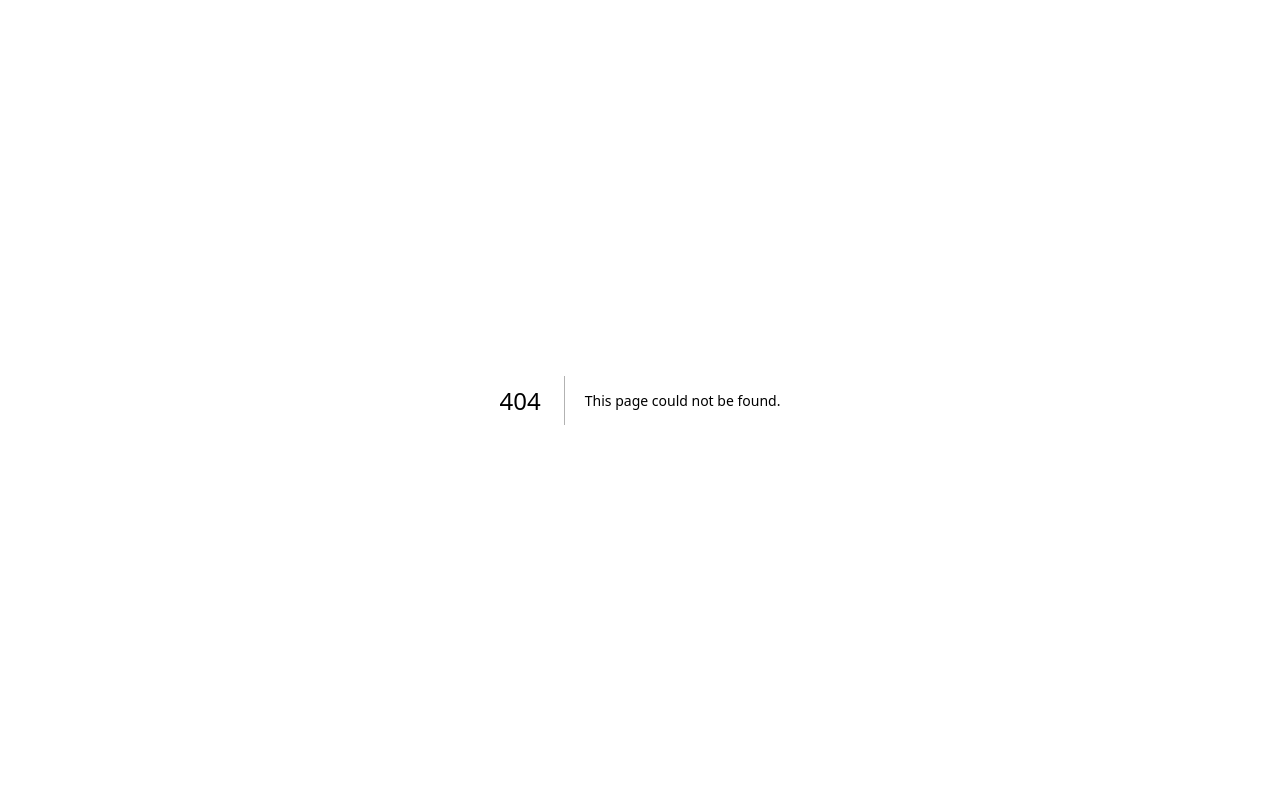
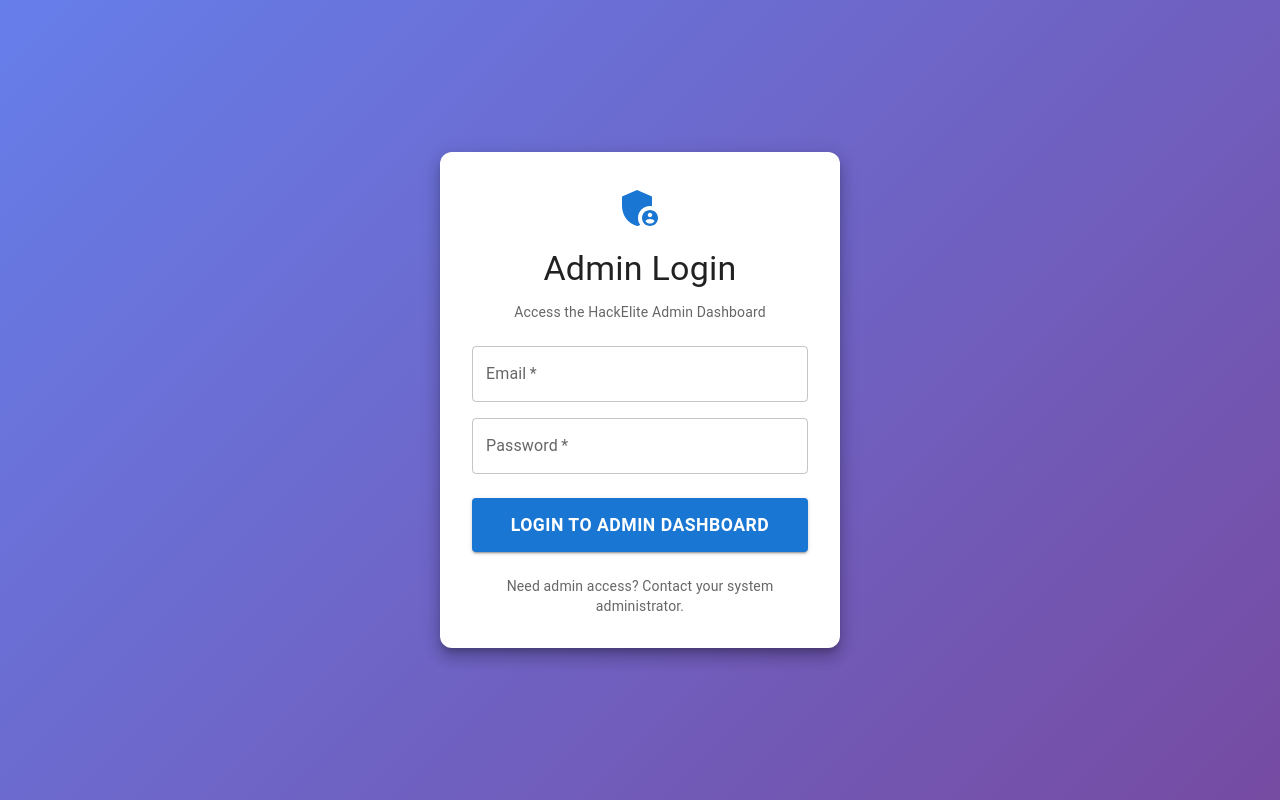
Before and after one commit to Nipun-Yasas/BinaryBandits_hackelite2.0, a Next.js app: page /admin-login in a window 1280 px wide. Before the commit this address had no page. Built offline with nearby package versions, Linux system fonts and the light colour scheme; what @mui/material-nextjs, @toolpad/core would draw is missing.

Commit message:
create_page.tsx

```diff
--- /dev/null
+++ b/src/app/admin-login/page.tsx
@@ -0,0 +1,152 @@
+"use client";
+
+import React, { useState } from "react";
+import {
+  Box,
+  Card,
+  CardContent,
+  TextField,
+  Button,
+  Typography,
+  Alert,
+  CircularProgress,
+  Paper,
+} from "@mui/material";
+import { AdminPanelSettings as AdminIcon } from "@mui/icons-material";
+import { useRouter } from "next/navigation";
+
+export default function AdminLoginPage() {
+  const [email, setEmail] = useState("");
+  const [password, setPassword] = useState("");
+  const [loading, setLoading] = useState(false);
+  const [error, setError] = useState("");
+  const router = useRouter();
+
+  const handleLogin = async (e: React.FormEvent) => {
+    e.preventDefault();
+    setLoading(true);
+    setError("");
+
+    try {
+      const response = await fetch("/api/auth/admin-login", {
+        method: "POST",
+        headers: {
+          "Content-Type": "application/json",
+        },
+        body: JSON.stringify({ email, password }),
+      });
+
+      if (response.ok) {
+        router.push("/admin");
+      } else {
+        const data = await response.json();
+        setError(data.error || "Login failed");
+      }
+    } catch (err) {
+      setError("Network error. Please try again.");
+    } finally {
+      setLoading(false);
+    }
+  };
+
+  return (
+    <Box
+      sx={{
+        minHeight: "100vh",
+        display: "flex",
+        alignItems: "center",
+        justifyContent: "center",
+        background: "linear-gradient(135deg, #667eea 0%, #764ba2 100%)",
+        p: 2,
+      }}
+    >
+      <Paper
+        elevation={10}
+        sx={{
+          maxWidth: 400,
+          width: "100%",
+          p: 4,
+          borderRadius: 3,
+        }}
+      >
+        <Box
+          sx={{
+            display: "flex",
+            flexDirection: "column",
+            alignItems: "center",
+            mb: 3,
+          }}
+        >
+          <AdminIcon
+            sx={{
+              fontSize: 48,
+              color: "primary.main",
+              mb: 2,
+            }}
+          />
+          <Typography variant="h4" component="h1" gutterBottom>
+            Admin Login
+          </Typography>
+          <Typography variant="body2" color="text.secondary" textAlign="center">
+            Access the HackElite Admin Dashboard
+          </Typography>
+        </Box>
+
+        {error && (
+          <Alert severity="error" sx={{ mb: 2 }}>
+            {error}
+          </Alert>
+        )}
+
+        <Box component="form" onSubmit={handleLogin}>
+          <TextField
+            fullWidth
+            label="Email"
+            type="email"
+            value={email}
+            onChange={(e) => setEmail(e.target.value)}
+            required
+            sx={{ mb: 2 }}
+            variant="outlined"
+          />
+
+          <TextField
+            fullWidth
+            label="Password"
+            type="password"
+            value={password}
+            onChange={(e) => setPassword(e.target.value)}
+            required
+            sx={{ mb: 3 }}
+            variant="outlined"
+          />
+
+          <Button
+            type="submit"
+            fullWidth
+            variant="contained"
+            size="large"
+            disabled={loading}
+            sx={{
+              py: 1.5,
+              fontSize: "1.1rem",
+              fontWeight: "bold",
+            }}
+          >
+            {loading ? (
+              <CircularProgress size={24} color="inherit" />
+            ) : (
+              "Login to Admin Dashboard"
+            )}
+          </Button>
+        </Box>
+
+        <Box sx={{ mt: 3, textAlign: "center" }}>
+          <Typography variant="body2" color="text.secondary">
+            Need admin access? Contact your system administrator.
+          </Typography>
+        </Box>
+      </Paper>
+    </Box>
+  );
+}
```
Also changed, not shown: src/app/login/page.tsx (+66 -19 lines), src/app/signup/page.tsx (+26 -13 lines).
